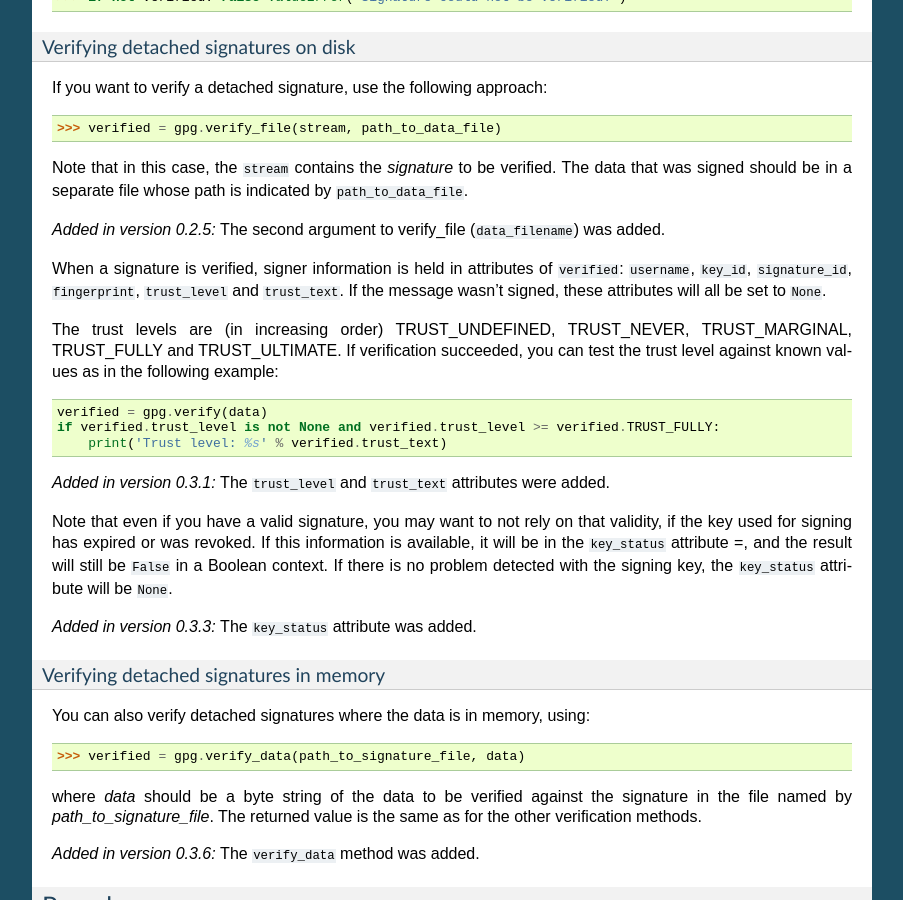
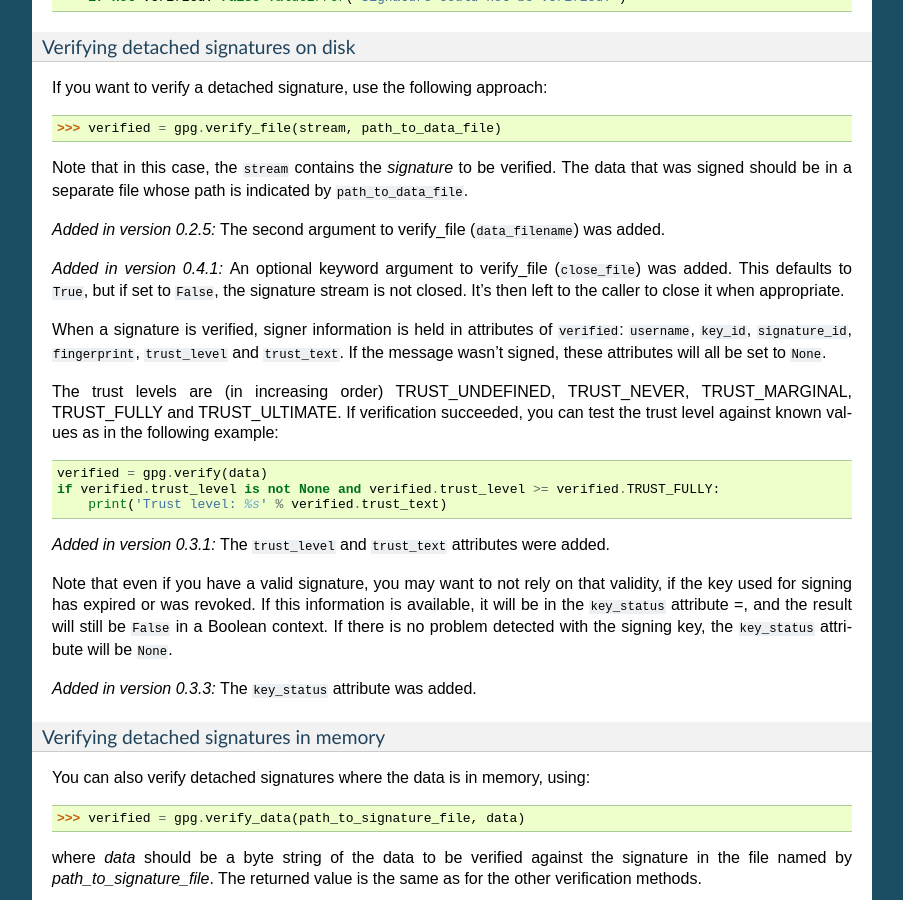
Before and after one commit to vsajip/python-gnupg, a Sphinx documentation site: the page built from docs/index.rst, in a window 1280 px wide and 900 px high, scrolled down 10860 px. Shown: the whole window, without its empty margins (198-1101 px from the left). Built offline with Sphinx 7.4.7, drawn with Linux system fonts in a browser that asks for light colours; some of the changed text lies outside the part shown.

Commit message:
Added close_file argument to verify_file, updated documentation.

```diff
--- a/README.rst
+++ b/README.rst
@@ -70,6 +70,10 @@ Released: Not yet.
 
 * Improved test behaviour with GnuPG >= 2.1. Failures when deleting test
   directory trees are now ignored. Thanks to Daniel Kahn Gillmor for the patch.
+
+* Added close_file keyword argument to verify_file to allow the file closing
+  to be made optional. Current behaviour is maintained - close_file=False can
+  be passed to skip closing the file being verified.
 
 
 0.4.0
--- a/docs/index.rst
+++ b/docs/index.rst
@@ -1,14 +1,20 @@
 .. GnuPG Wrapper for Python documentation master file, created by
    sphinx-quickstart on Thu Jul 02 16:14:12 2009.
-   You can adapt this file completely to your liking, but it should at least
-   contain the root `toctree` directive.
 
 ###########################################
 `python-gnupg` - A Python wrapper for GnuPG
 ###########################################
 
-:Release: |release|
-:Date: |today|
+.. rst-class:: release-info
+
+   .. list-table::
+      :widths: auto
+      :stub-columns: 1
+
+      * - Release:
+        - |release|
+      * - Date:
+        - Jan 29, 2017
 
 .. module:: gnupg
    :synopsis: A Python wrapper for the GNU Privacy Guard (GnuPG)
@@ -18,7 +24,7 @@
 
 
 .. toctree::
-   :maxdepth: 2
+   :maxdepth: 4
 
 The ``gnupg`` module allows Python programs to make use of the functionality provided by the `GNU Privacy Guard`__ (abbreviated GPG or GnuPG). Using
 this module, Python programs can encrypt and decrypt data, digitally sign documents and verify digital signatures, manage (generate, list and delete)
@@ -551,6 +557,11 @@ The data that was signed should be in a separate file whose path is indicated by
 .. versionadded:: 0.2.5
    The second argument to verify_file (``data_filename``) was added.
 
+.. versionadded:: 0.4.1
+   An optional keyword argument to verify_file (``close_file``) was added. This
+   defaults to ``True``, but if set to ``False``, the signature stream is not
+   closed. It's then left to the caller to close it when appropriate.
+
 When a signature is verified, signer information is held in attributes of ``verified``: ``username``, ``key_id``, ``signature_id``,
 ``fingerprint``, ``trust_level`` and ``trust_text``. If the message wasn't signed, these attributes will all be set to ``None``.
 
--- a/gnupg.py
+++ b/gnupg.py
@@ -988,7 +988,7 @@ class GPG(object):
         f.close()
         return result
 
-    def verify_file(self, file, data_filename=None):
+    def verify_file(self, file, data_filename=None, close_file=True):
         "Verify the signature on the contents of the file-like object 'file'"
         logger.debug('verify_file: %r, %r', file, data_filename)
         result = self.result_map['verify'](self)
@@ -1000,7 +1000,8 @@ class GPG(object):
             import tempfile
             fd, fn = tempfile.mkstemp(prefix='pygpg')
             s = file.read()
-            file.close()
+            if close_file:
+                file.close()
             logger.debug('Wrote to temp file: %r', s)
             os.write(fd, s)
             os.close(fd)
```
Also changed, not shown: other parts of docs/index.rst (+2 -2 lines).
